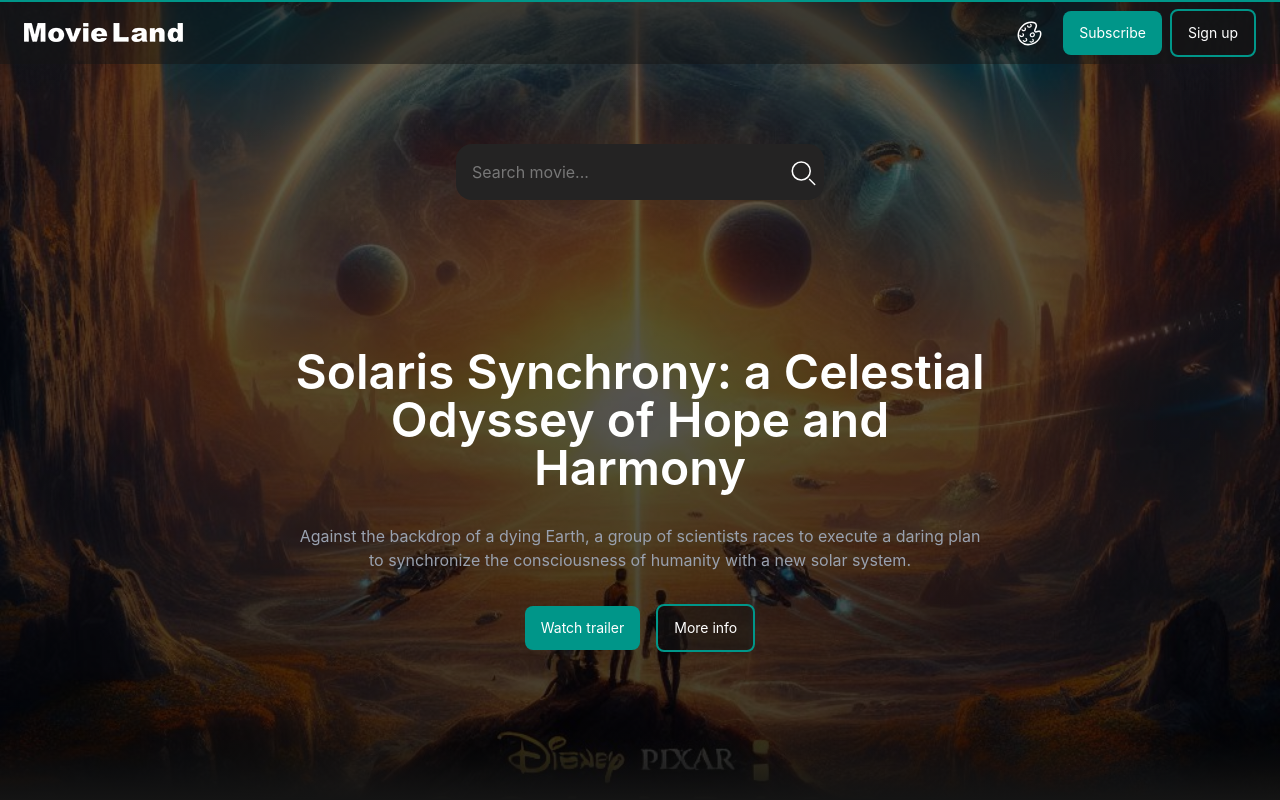
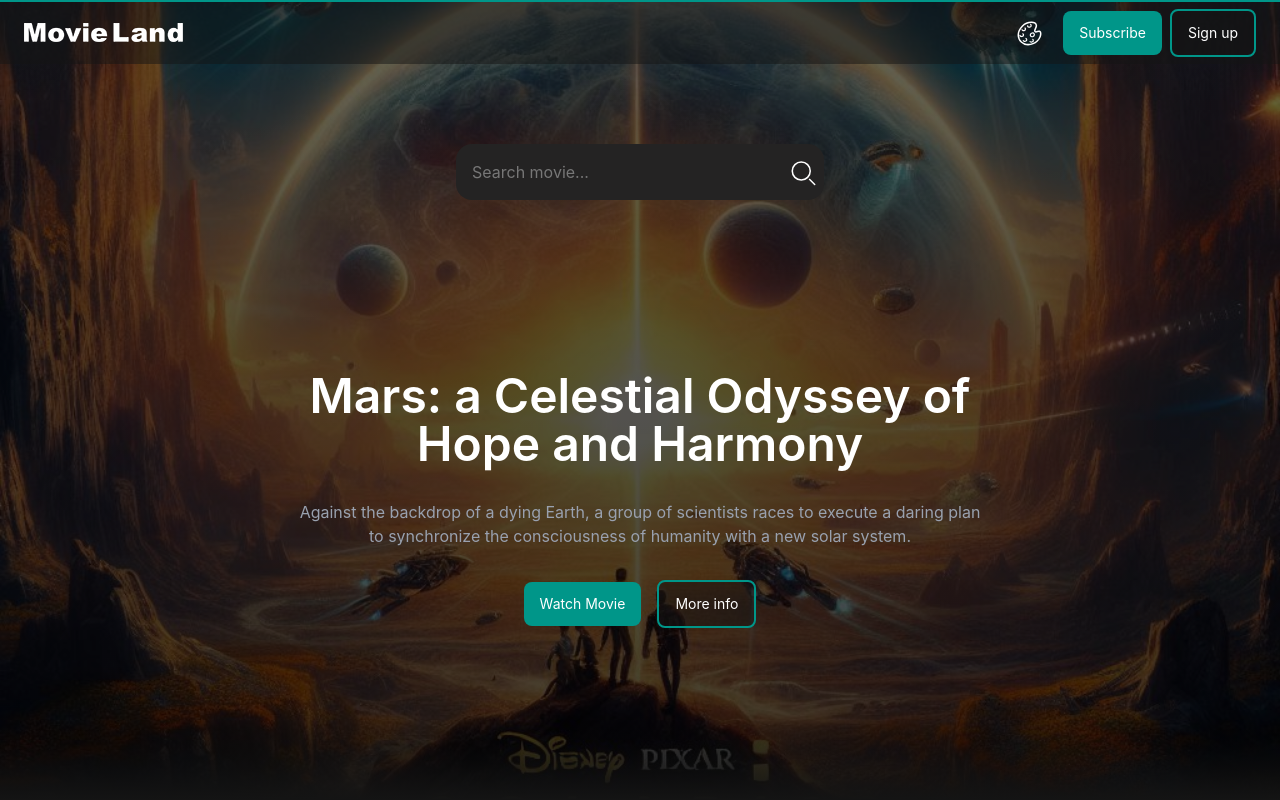
Before and after one commit to minaafzli/Movie-Land, a React (Vite) app: page / in a window 1280 px wide. Shown: the top 800 px of the page. Built offline with nearby package versions, Linux system fonts and the light colour scheme; no server answers.

Commit message:
link header buttons

```diff
--- /dev/null
+++ b/src/components/DownloadButton.jsx
@@ -0,0 +1,17 @@
+import download from '../image/download.svg'
+function DownloadButton() {
+    return (
+        <div>
+
+                 <a
+                  className=" cursor-pointer"
+                  href="/videos/Oppenheimer-720.mp4"
+                  download>
+                   <img src={download} alt="download" className='transition-transform hover:scale-110' />
+                  </a>
+
+        </div>
+    )
+}
+
+export default DownloadButton
--- a/src/components/Header.jsx
+++ b/src/components/Header.jsx
@@ -3,6 +3,7 @@ import header_img from "../image/header.jpg";
 import Button from "./Button";
 import Button_filled from "./Button_filled";
 import SearchBar from "./SearchBar";
+import { Link } from "react-router-dom";
 
 function Header() {
   return (
@@ -23,15 +24,15 @@ function Header() {
 {/* main container */}
         <div className="flex-1 flex flex-col justify-center max-w-4xl mx-auto px-[30px] md:px-[100px] text-center">
           <p className="text-accent font-semibold text-3xl md:text-5xl">
-            Solaris Synchrony: a Celestial Odyssey of Hope and Harmony
+            Mars: a Celestial Odyssey of Hope and Harmony
           </p>
 
           <p className="text-gray-400 text-md pt-8">
             Against the backdrop of a dying Earth, a group of scientists races to execute a daring plan to synchronize the consciousness of humanity with a new solar system.
           </p>
           <div className="flex flex-col md:flex-row gap-4 pt-8 md:items-center md:justify-center">
-            <Button>Watch trailer</Button>
-            <Button_filled>More info</Button_filled>
+           <Link to='/Player/tt4939064'> <Button>Watch Movie</Button></Link>
+           <Link to='/MovieDetails/tt4939064'> <Button_filled>More info</Button_filled></Link>
           </div>
 
         </div>
--- a/src/components/Movie_list.jsx
+++ b/src/components/Movie_list.jsx
@@ -3,12 +3,12 @@ import { Link } from "react-router-dom";
 
 const categories = {
   Anime: [
-    "tt13706018", // Demon Slayer
-    "tt2560140",  // Attack on Titan
-    "tt0877057",  // Death Note
-    "tt9335498",  // Jujutsu Kaisen
-    "tt12343534", // Chainsaw Man
-    "tt0388629",  // Naruto
+    "tt13706018",
+    "tt2560140",
+    "tt0877057",
+    "tt9335498",
+    "tt12343534",
+    "tt0388629",
   ],
   "Top Action": [
     "tt4154796", // Avengers: Endgame
--- a/src/components/Navbar.jsx
+++ b/src/components/Navbar.jsx
@@ -1,7 +1,6 @@
 import { useState, useRef } from "react";
 import logo from "../image/logo.png";
 import icon_hamburger from "../image/icon-hamburger.svg";
-// import search_icon from "../image/search_icon.svg";
 import theme_icon from "../image/theme_icon.svg";
 import profile_icon from "../image/profile_icon.svg";
 import useClickOutside from "../hooks/useClickOutside";
@@ -52,10 +51,7 @@ const isLoggedIn = localStorage.getItem("isLoggedIn") === "true";
             <img src={logo} alt="movie-land-logo" className="w-40"/>
           </Link>
 
-          {/* <img src={search_/icon} alt="search" className="cursor-pointer" /> */}
-
         </div>
-
 
         <div className="flex md:gap-5 gap-2 items-center">
 
--- a/src/components/SearchBar.jsx
+++ b/src/components/SearchBar.jsx
@@ -21,6 +21,7 @@ export default function SearchBar() {
         `https://www.omdbapi.com/?s=${value}&apikey=c8bca4f7`
       );
       const data = await res.json();
+
       setResults(data.Search || []);
     } catch (e) {
       console.error("Search error:", e);
@@ -54,8 +55,7 @@ export default function SearchBar() {
             z-[99]
             h-100
             overflow-y-auto
-
-            scrolbar-thin scrollbar-thumb-red-600 scrollbar-track-transparent
+            scrollbar-thin scrollbar-thumb-gray-600 scrollbar-track-transparent
           "
         >
           <SearchDropdown results={results} loading={loading} />
--- a/src/components/SearchDropdown.jsx
+++ b/src/components/SearchDropdown.jsx
@@ -1,11 +1,14 @@
 import { Link } from "react-router-dom";
 
 export default function SearchDropdown({ results = [], loading }) {
-  return (
-    <div className="absolute left-0 right-0 mt-2 bg-bgGray border border-muted rounded-lg shadow-lg z-50 max-h-80 overflow-auto">
+
+
+  return (<>
+
+    <div className="absolute left-0 right-0 mt-2 m-2 bg-bgGray border border-muted rounded-lg shadow-lg z-50 max-h-80 overflow-auto">
       {loading ? (
         // skeletons
-        <div className="p-4 space-y-3">
+        <div  className="p-4 space-y-3">
           {Array.from({ length: 6 }).map((_, i) => (
             <div key={i} className="flex items-center gap-3 animate-pulse">
               <div className="w-12 h-16 bg-gray-700 rounded" />
@@ -41,5 +44,7 @@ export default function SearchDropdown({ results = [], loading }) {
         </ul>
       )}
     </div>
+
+    </>
   );
 }
--- a/src/index.css
+++ b/src/index.css
@@ -12,7 +12,9 @@
   -ms-overflow-style: none;
   scrollbar-width: none;
 }
-
+/* ::selection{
+  background: #245e5957;
+} */
 
 
 @theme {
@@ -57,24 +59,7 @@
 ::selection{
   background: var(--color-selection) ;
 }
+ * {
+	scrollbar-width: thin;
 
- ::-webkit-scrollbar {
-  width: 10px;
 }
-
-::-webkit-scrollbar-track {
-  background: #F5F5F5;
-  -webkit-box-shadow: inset 0 0 6px rgba(0, 0, 0, 0.3);
-  border-radius: 10px;
-  margin: 15px;
-}
-
-::-webkit-scrollbar-thumb {
-  background: #555;
-  border-radius: 15px 10px 10px 15px;
-  -webkit-box-shadow: inset   var(--color-primary)
-}
-
-::-webkit-scrollbar-thumb:hover {
-  background: var(--color-hover);
-}
--- a/src/pages/MovieDetails.jsx
+++ b/src/pages/MovieDetails.jsx
@@ -43,36 +43,40 @@ function Movie() {
         <Navbar />
       </div>
 
-      <div className="relative z-10 flex md:flex-row-reverse flex-col gap-16 justify-between items-center px-20 py-32">
+      <div className="relative z-10 flex md:flex-row-reverse flex-col gap-12 justify-center items-center px-8 py-16 w-full max-w-6xl mx-auto">
   <img
     src={movie.Poster}
     alt={movie.Title}
-          className="w-[320px] h-[480px] object-cover rounded-xl shadow-2xl"
+    className="w-[280px] h-[420px] object-cover rounded-xl shadow-2xl flex-shrink-0"
   />
 
-        <div className="relative z-10 flex flex-col gap-4 max-w-xl bg-black/60 p-6 rounded-xl">
+  <div className="relative z-10 flex flex-col gap-4 bg-black/60 p-6 rounded-xl max-w-2xl w-full break-words overflow-hidden">
     <h1 className="text-3xl font-bold">{movie.Title}</h1>
-          <p>Genre: {movie.Genre}</p>
-          <p>Plot: {movie.Plot}</p>
-          <p>IMDB Rating: {movie.imdbRating}</p>
-          <p>Language: {movie.Language}</p>
-          <p>Year: {movie.Year}</p>
+    <p className="text-sm">Genre: {movie.Genre}</p>
+    <p className="text-sm leading-relaxed">Plot: {movie.Plot}</p>
+    <p className="text-sm">IMDB Rating: {movie.imdbRating}</p>
+    <p className="text-sm">Language: {movie.Language}</p>
+    <p className="text-sm">Year: {movie.Year}</p>
 
     <div className="flex gap-4 items-center">
       <p>Rate this Movie: </p>
       <StarRating
         maxRating={10}
-              size={26}
+        size={22}
         color="#facc15"
         defaultRating={movie.imdbRating ? Math.round(movie.imdbRating / 2) : 0}
       />
     </div>
-          <div className="flex gap-8 justify-center">
-        <Link to={`/Player/${movie.imdbID}`}> <Button>Watch Movie</Button> </Link>
+
+    <div className="flex gap-6 justify-start mt-4">
+      <Link to={`/Player/${movie.imdbID}`}>
+        <Button>Watch Movie</Button>
+      </Link>
       <Button_filled>Add to Favorite</Button_filled>
     </div>
   </div>
 </div>
+
 
     </div>
   );
--- a/src/pages/Player.jsx
+++ b/src/pages/Player.jsx
@@ -1,14 +1,16 @@
 import { useState  , useEffect } from "react";
-import download from "../image/download.svg";
+import DownloadButton from "../components/DownloadButton";
 import FavoriteButton from "../components/FavoriteButton";
+import { useParams } from "react-router-dom";
 
 export default function Player() {
   const [quality, setQuality] = useState("720");
   const [movie , setMovie] = useState()
+  const {id} = useParams()
 
 useEffect(() => {
     async function fetchMovie() {
-      const res = await fetch(`https://www.omdbapi.com/?i=tt4154796&apikey=c8bca4f7`); // مثلاً Avengers
+      const res = await fetch(`https://www.omdbapi.com/?i=${id}&apikey=c8bca4f7`);
       const data = await res.json();
       setMovie(data);
     }
@@ -17,7 +19,6 @@ useEffect(() => {
 
   if (!movie) return <p>Loading...</p>;
 
-  console.log(movie.Title)
   return (
     <div className="flex flex-col items-center justify-center min-h-screen bg-black text-white p-4">
 
@@ -31,31 +32,24 @@ useEffect(() => {
       can't play this video on your broswser
       </video>
 
+
         {/* choose quality*/}
-        <div className="flex flex-col md:flex-row justify-between items-center md:gap-80">
+        <div className="flex flex-col bg-primary/30 mt-4 px-4 py-2 rounded-2xl  md:flex-row justify-center items-center md:gap-80">
 
-      <h1 className="text-2xl mb-4"> {movie.Title}</h1>
+      <h1 className="text-2xl mb-4 md:mb-0 "> {movie.Title}</h1>
 
       <div className="flex gap-8 justify-center items-center">
 
-     <a
-      className=" cursor-pointer"
-      href="/videos/Oppenheimer-720.mp4"
-      download>
-       <img src={download} alt="download" />
-      </a>
+      <DownloadButton/>
+      <FavoriteButton movie={movie}/>
 
-
-        {/* <img src={heart} alt="heart"/> */}
-  <FavoriteButton movie={movie}/>
-
-      <div >         {/* choose quality*/}
+      <div > {/* choose quality*/}
         <label htmlFor="quality" className="mr-2">Quality:</label>
         <select
           id="quality"
           value={quality}
           onChange={(e) => setQuality(e.target.value)}
-          className="bg-gray-800 p-2 rounded cursor-pointer"
+          className="bg-muted p-2 rounded cursor-pointer"
           >
           <option value="360">360p</option>
           <option value="480">480p</option>
--- a/src/pages/Profile.jsx
+++ b/src/pages/Profile.jsx
@@ -3,9 +3,14 @@ import Footer from "../components/Footer"
 import Navbar from "../components/Navbar"
 function Profile() {
     return (
-       <div>
+       <div className="bg-black">
         <Navbar/>
+        <div className="flex justify-center gap-40 items-center">
+        <div className="bg-amber-600 h-100 w-50">
+        <p>hi</p>
+        </div>
         <Dashboard/>
+        </div>
         <Footer/>
        </div>
     )
```
Lines whose indentation alone changed are shown as unchanged.
